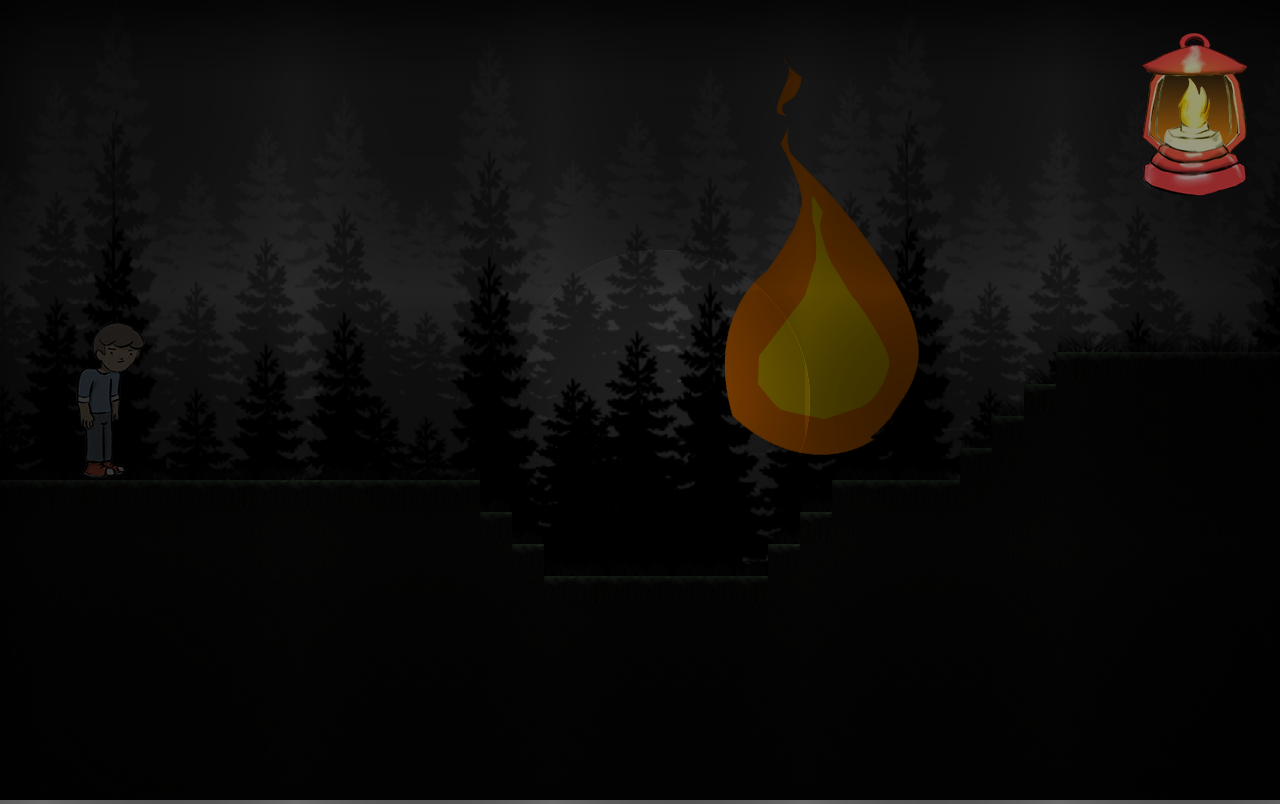
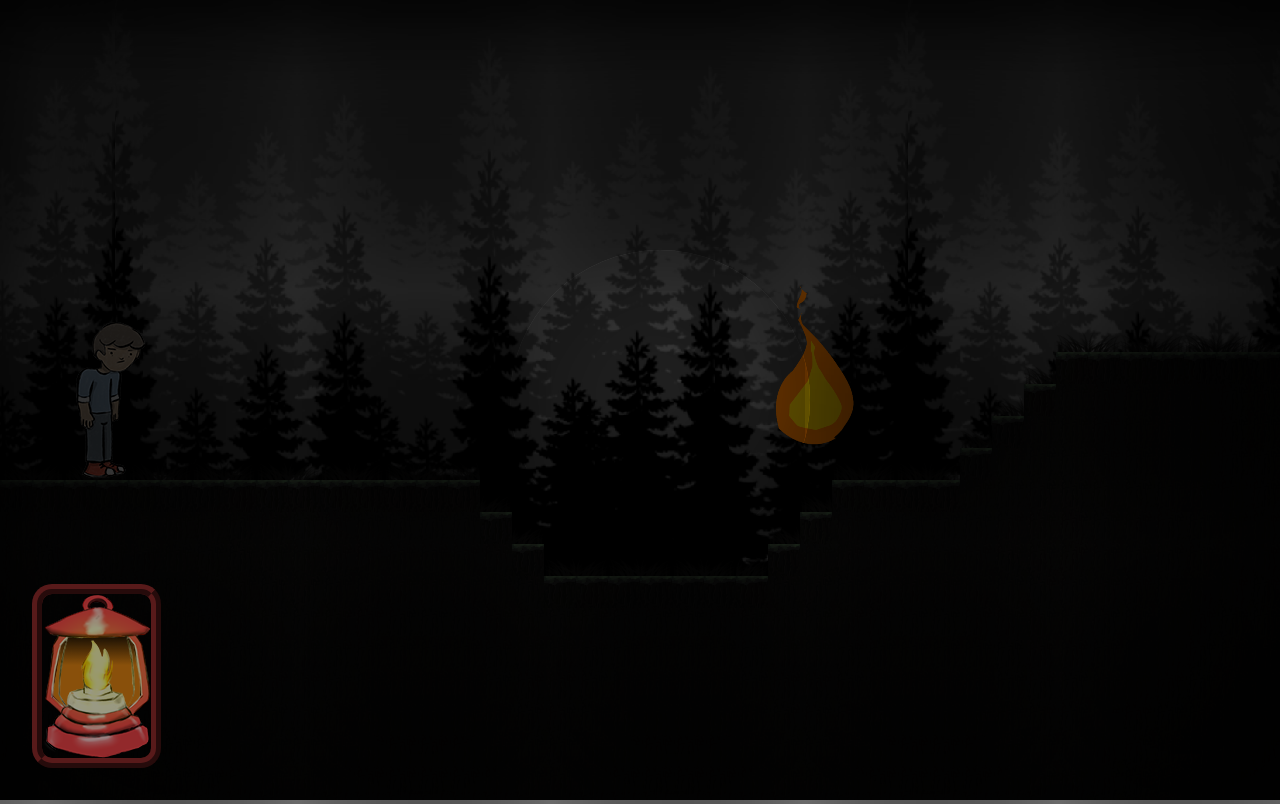
Before and after one commit to trojan/Line-Out, a plain HTML site: page src/index.html in a window 1280 px wide. Drawn offline with Linux system fonts and the light colour scheme; animation ran at ten frames a second; a web font is replaced by a local one.

Commit message:
fixed timing issues and lamp positioning

```diff
--- a/src/css/GUI.css
+++ b/src/css/GUI.css
@@ -163,7 +163,7 @@ body::after {
 .cutscenes {
     background: #000;
     animation-delay: 9s;
-    z-index: 999;
+    z-index: 9999;
 
     display: none;
 }
@@ -330,13 +330,18 @@ body::after {
 }
 
 .lamp {
-    right: 0;
+    left: 0;
+    bottom: 0;
     margin: 2em;
-    width: 109px;
-    height: 164px;
+    width: 129px;
+    height: 184px;
     z-index: 9999;
     transition: all 4s;
     filter: brightness(60%);
+    border: 10px solid #932b2c;
+    border-radius: 20px;
+    box-sizing: border-box;
+    border-style: ridge;
 }
 
 .lamp,
@@ -350,7 +355,7 @@ body::after {
 }
 
 .lamp .energy {
-    background: linear-gradient(to top, transparent, #e48612 80%);
+    background: linear-gradient(to top, transparent, #e48612 40%);
     width: 90px;
     height: 90px;
     right: 0;
--- a/src/js/script.js
+++ b/src/js/script.js
@@ -5,7 +5,7 @@ const config = {
   type: Phaser.AUTO,
   width: window.innerWidth,
   height: window.innerHeight,
-  backgroundColor: '#292222',
+  backgroundColor: '#585858',
   physics: {
     default: 'arcade',
     arcade: {
@@ -21,6 +21,10 @@ const config = {
 };
 
 var game = new Phaser.Game(config);
+
+window.addEventListener('resize', () => {
+  game.resize(window.innerWidth, window.innerHeight);
+});
 
 function preload() {
   this.load.spritesheet('tiles', 'assets/world/tileset.png', { frameWidth: 32, frameHeight: 32 });
@@ -52,7 +56,8 @@ var player,
     light_intensity = 0,
     time,
     energy = 100,
-  hasFire = false;
+    hasFire = false,
+    global_timer = 400;
 
 let getPos = () => console.log(this.player.x + 'x', this.player.y + 'y');
 
@@ -68,27 +73,23 @@ function create() {
 
       if (energy < 10)
         $('.lamp').setAttribute('style', 'opacity: 0');
-    }, 1000);
-
-    // setTimeout(dim_lamp, 1000);
+    }, global_timer);
   };
 
   dim_lamp();
 
-  // setTimeout(dim_lamp, 1000);
-
   // LIGHTING
   let dim = () => {
-    $('.gloom').setAttribute('style', `background: rgba(0, 0, 0, ${(light_intensity += 2) / 100})`);
+    $('.gloom').setAttribute('style', `background: rgba(0, 0, 0, ${(light_intensity += 1) / 100})`);
 
     if (light_intensity >= 100) {
+      clearInterval(dim_light);
       game_over();
     }
-
-    setTimeout(dim, 1000);
   };
 
-  setTimeout(dim, 1000);
+  let dim_light = setInterval(dim, global_timer);
+
   // +----------+
   // |   MENU   |
   // +----------+
@@ -209,6 +210,7 @@ function create() {
 
   this.physics.add.collider(player, groundLayer);
 
+  // sprite without lamp
   this.anims.create({
     key: 'left',
     frames: this.anims.generateFrameNumbers('char', { start: 0, end: 3 }),
@@ -226,6 +228,27 @@ function create() {
     key: 'right',
     frames: this.anims.generateFrameNumbers('char', { start: 5, end: 8 }),
     frameRate: 5,
+    repeat: -1
+  });
+
+  // anims of the sprite carrying the lamp
+  this.anims.create({
+    key: 'left-with-lamp',
+    frames: this.anims.generateFrameNumbers('charLantern', { start: 0, end: 3 }),
+    frameRate: 10,
+    repeat: -1
+  });
+
+  this.anims.create({
+    key: 'turn-with-lamp',
+    frames: [{ key: 'charLantern', frame: 4 }],
+    frameRate: 20
+  });
+
+  this.anims.create({
+    key: 'right-with-lamp',
+    frames: this.anims.generateFrameNumbers('charLantern', { start: 5, end: 8 }),
+    frameRate: 10,
     repeat: -1
   });
 
@@ -252,35 +275,27 @@ function create() {
 
   fire = this.physics.add.group({
     key: 'fire',
-    setXY: { x: 810, y: 700, stepX: 70 }
+    setXY: { x: 810, y: 700 }
   });
+
+  // Coordinates of each flame object
+  [
+    [1573, 810],
+    [2053, 260],
+    [2874, 1220]
+  ].forEach((xy) => fire.create(xy[0], xy[1], 'fire'));
+
   this.physics.add.collider(fire, groundLayer);
   fire.playAnimation('flicker');
+
+  // scale all flame objects
+  fire.children.entries.map(i => i.setScale(0.4));
 
   background.width *= player.x;
   background.y = 800;
 
   this.physics.add.collider(player, fire, collectFire, null, this);
 
-  this.anims.create({
-    key: 'left-with-lamp',
-    frames: this.anims.generateFrameNumbers('charLantern', { start: 0, end: 3 }),
-    frameRate: 10,
-    repeat: -1
-  });
-
-  this.anims.create({
-    key: 'turn-with-lamp',
-    frames: [{ key: 'charLantern', frame: 4 }],
-    frameRate: 20
-  });
-
-  this.anims.create({
-    key: 'right-with-lamp',
-    frames: this.anims.generateFrameNumbers('charLantern', { start: 5, end: 8 }),
-    frameRate: 10,
-    repeat: -1
-  });
 }
 
 var jump = 0;
@@ -325,33 +340,10 @@ function update() {
     player.setVelocityY(-900);
     $('audio[walking-grass]').pause();
   }
-
-  // coordinates where the monster will appear
-  // [
-  //   [2475, 1328, 1980, 1232]
-  // ].forEach((xy) => {
-  //   if (player.x >= xy[0])
-  //     monster = this.add.image(xy[2], xy[3], 'monster');
-  // });
-
-  // let dim_lamp = (energy) => {
-  //   setInterval(() => {
-  //     $('.lamp .energy').setAttribute('style', `height: ${energy -= 1}px`);
-
-  //     if (energy <= 10)
-  // 	$('.lamp').setAttribute('style', 'opacity: 0');
-  //   }, 1000);
-
-  //   // setTimeout(dim_lamp(energy), 1000);
-  //   return false;
-  // };
-
-  // setTimeout(dim_lamp(100), 1000);
 }
 
 // Collides with fire
 function collectFire(player, fire) {
-  // fire.visible = false;
   fire.destroy();
 
   hasFire = true;
@@ -363,6 +355,8 @@ function collectFire(player, fire) {
 function game_over() {
   game.scene.pause();
 
+  let now = new Date().getSeconds();
+
   $('.game-over').classList.add('active');
-  $('.game-over .score span').innerHTML = new Date().getSeconds() - time;
+  $('.game-over .score span').innerHTML = Math.abs(now - time);
 }
```
Lines whose indentation alone changed are shown as unchanged.
